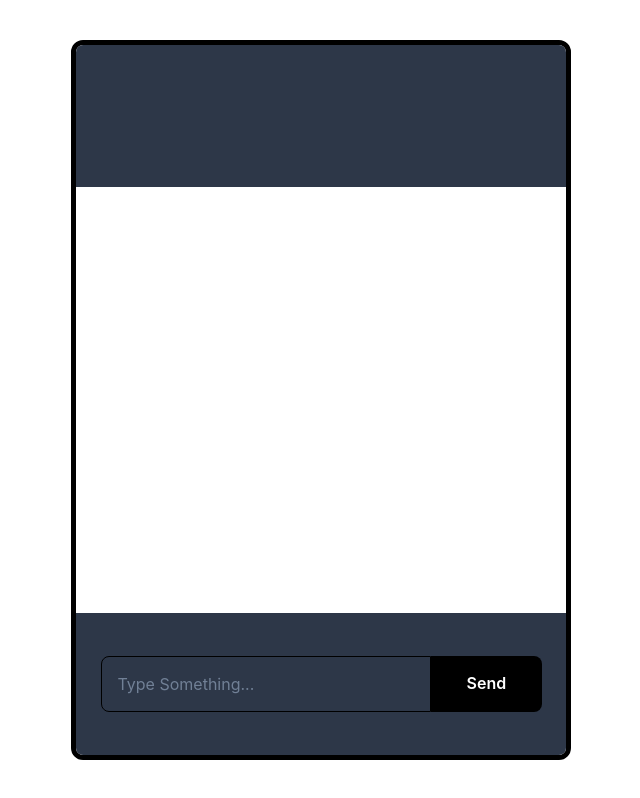
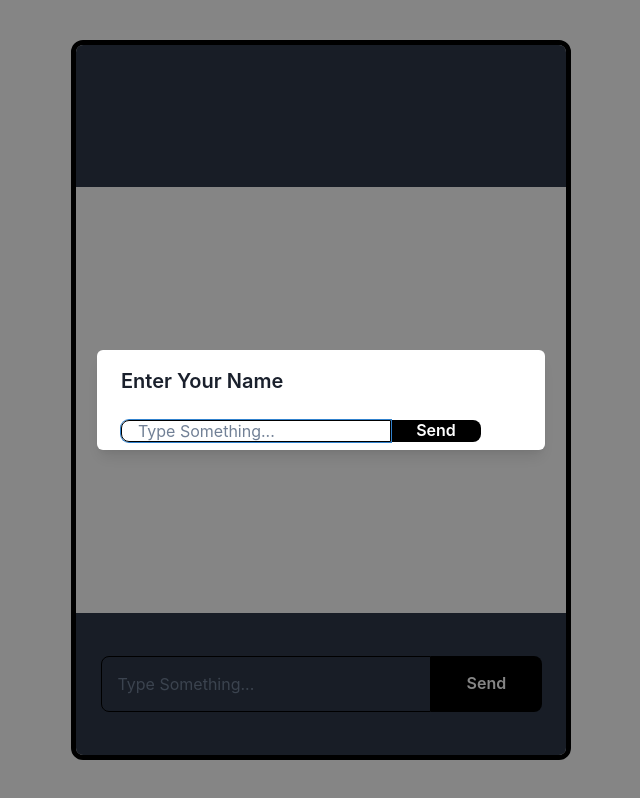
Before and after one commit to samuelbukoye/chatbox, a Next.js app: page / in a window 1280 px wide. Shown: the whole page, without its empty margins (319-959 px from the left). Built offline with nearby package versions, Linux system fonts and the light colour scheme.

Commit message:
added modal to get user

```diff
--- a/components/Chat/UserGetter.tsx
+++ b/components/Chat/UserGetter.tsx
@@ -1,21 +1,77 @@
-import { Grid } from '@chakra-ui/react';
+import {
+  Button,
+  Grid,
+  Input,
+  Modal,
+  ModalBody,
+  ModalContent,
+  ModalHeader,
+  ModalOverlay,
+  useDisclosure,
+} from '@chakra-ui/react';
+import { useState } from 'react';
 import { setStringStateType } from '../../utils/interfaces';
 
 interface propArgs {
   setUser: setStringStateType;
+  showModal: boolean;
 }
 
-const UserGetter = ({ setUser }: propArgs) => {
+const UserGetter = ({ setUser, showModal }: propArgs) => {
+  const { isOpen, onOpen, onClose } = useDisclosure();
+
+  const [inputMessage, setInputMessage] = useState('');
+
   return (
-    <Grid
-      w="full"
-      h="Full"
-      overflowY="scroll"
-      pt="6"
-      pb="3"
-      px="3"
-      gridGap="6"
-    ></Grid>
+    <>
+      <Modal isOpen={showModal} onClose={onClose} isCentered>
+        <ModalOverlay />
+        <ModalContent>
+          <ModalHeader>Enter Your Name</ModalHeader>
+          <ModalBody>
+            <Grid w="90%" gridTemplateColumns={'1fr 25%'} h="40%">
+              <Input
+                placeholder="Type Something..."
+                w="full"
+                h="full"
+                borderLeftRadius="lg"
+                borderRightRadius="0"
+                border="1px solid black"
+                _focus={{
+                  border: '1px solid black',
+                }}
+                onKeyPress={(e) => {
+                  if (e.key === 'Enter') {
+                    setUser(inputMessage);
+                  }
+                }}
+                value={inputMessage}
+                onChange={(e) => setInputMessage(e.target.value)}
+              />
+              <Button
+                bg="black"
+                color="white"
+                borderRadius="none"
+                borderLeftRadius="0"
+                borderRightRadius="lg"
+                w="full"
+                h="full"
+                p="0"
+                _hover={{
+                  bg: 'white',
+                  color: 'black',
+                  border: '1px solid black',
+                }}
+                disabled={inputMessage.trim().length <= 0}
+                onClick={() => setUser(inputMessage)}
+              >
+                Send
+              </Button>
+            </Grid>
+          </ModalBody>
+        </ModalContent>
+      </Modal>
+    </>
   );
 };
 
--- a/components/Chat/index.tsx
+++ b/components/Chat/index.tsx
@@ -14,8 +14,17 @@ const Chat = () => {
   const [pagination, setPagination] = useState(1);
   const [isPaginated, setIsPaginated] = useState(false);
   const [user, setUser] = useState('');
+  const [showModal, setShowModal] = useState(true);
 
   const messagePerPage = 10;
+
+  useEffect(() => {
+    if (!user) {
+      setShowModal(true);
+    } else {
+      setShowModal(false);
+    }
+  }, [user]);
 
   useEffect(() => {
     if (messages.length > messagePerPage * pagination) {
@@ -40,7 +49,8 @@ const Chat = () => {
   }, [messages, pagination]);
 
   useEffect(() => {
-    setTimeout(() => {
+    if (user) {
+      setInterval(() => {
         const updatedMessages: IMessage[] = localStorage.getItem('message')
           ? (JSON.parse(
               localStorage.getItem('message') as string
@@ -49,7 +59,8 @@ const Chat = () => {
         if (updatedMessages?.length) setMessages(updatedMessages);
         console.log(updatedMessages);
       }, 1000);
-  }, []);
+    }
+  }, [user]);
 
   const handleSendMessage = () => {
     if (!inputMessage.trim().length) {
@@ -72,9 +83,8 @@ const Chat = () => {
       w={'100vw'}
       h={'100vh'}
       bg={'white'}
-      pos={'relative'}
     >
-      {user && <UserGetter setUser={setUser} />}
+      <UserGetter setUser={setUser} showModal={showModal} />
       <Grid
         w={'500px'}
         h={'90vh'}
```
Lines whose indentation alone changed are shown as unchanged.
